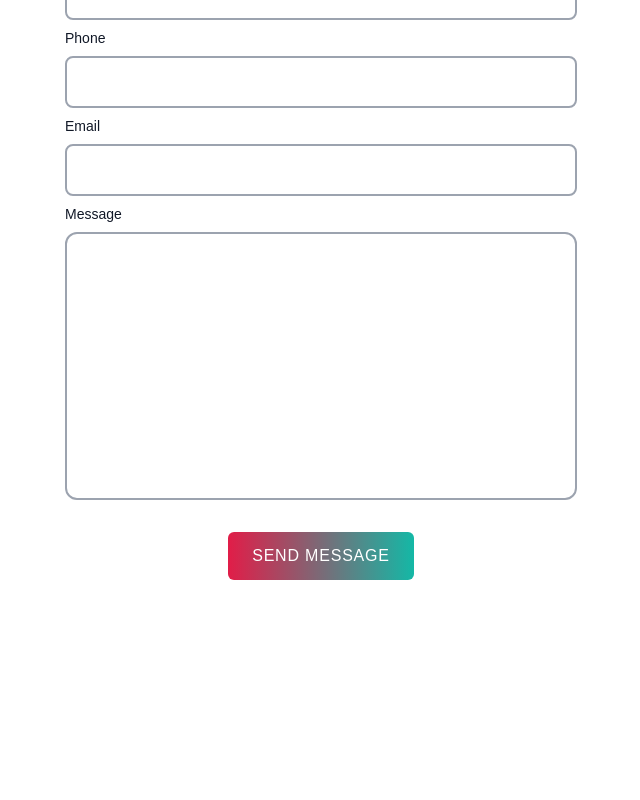
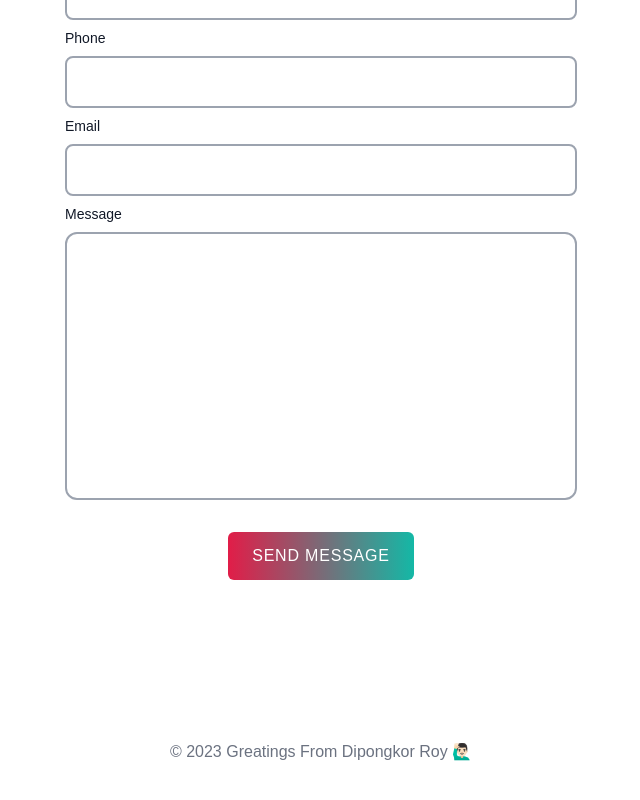
Before and after one commit to Dipongkor-Roy/Portfolio-Dipongkor, a React (Create React App) app: page / in a window 1280 px wide. Shown: the part 4417-5217 px from the top of the page, without its empty margins (319-959 px from the left). Before the commit the page ends 5093 px from the top, so only its background shows below. Built offline with nearby package versions, Linux system fonts and the light colour scheme.

Commit message:
footer added done full web

```diff
--- a/src/App.js
+++ b/src/App.js
@@ -5,6 +5,7 @@ import Services from "./components/Services/Services";
 import Portfolio from "./components/Portfolio/Portfolio";
 import Testimonials from "./components/Testimonials/Testimonials";
 import Contact from "./components/Contact/Contact";
+import Footer from "./components/Footer/Footer";
 
 function App() {
   const [darkMode, setDarkMode] = useState(false);
@@ -12,13 +13,13 @@ function App() {
   return (
     <div className={darkMode && "dark"}>
       <Header darkMode={darkMode} setDarkMode={setDarkMode}></Header>
-
       <main className="bg-white dark:bg-gray-900 text-gray-900 dark:text-white">
         <Hero />
         <Services/>
         <Portfolio/>
         <Testimonials/>
         <Contact/>
+        <Footer/>
       </main>
     </div>
   );
--- a/src/components/Contact/Contact.js
+++ b/src/components/Contact/Contact.js
@@ -87,7 +87,7 @@ const Contact = () => {
             </div>
             {/* btn  */}
             <div className="flex items-center justify-center">
-            <button className="mt-8 bg-gradient-to-r from-rose-600 to-teal-500 text-white px-6 py-3  uppercase rounded-md tracking-wider cursor-pointer hover:scale-105 duration-200">Send Message</button>
+            <button className="mt-8 bg-gradient-to-r from-rose-600 to-teal-500 hover:from-rose-700 hover:to-teal-600 text-white px-6 py-3  uppercase rounded-md tracking-wider cursor-pointer hover:scale-105 duration-200">Send Message</button>
             </div>
           </form>
         </div>
--- /dev/null
+++ b/src/components/Footer/Footer.js
@@ -0,0 +1,11 @@
+import React from 'react';
+
+const Footer = () => {
+    return (
+       <section className="min-h-fit flex flex-col justify-start items-center pt-16 px-5 text-center">
+        <p className="max-w-xl font-light text-gray-500 mb-10">© 2023 Greatings From Dipongkor Roy 🙋🏻‍♂️</p>
+       </section>
+    );
+};
+
+export default Footer;
```
